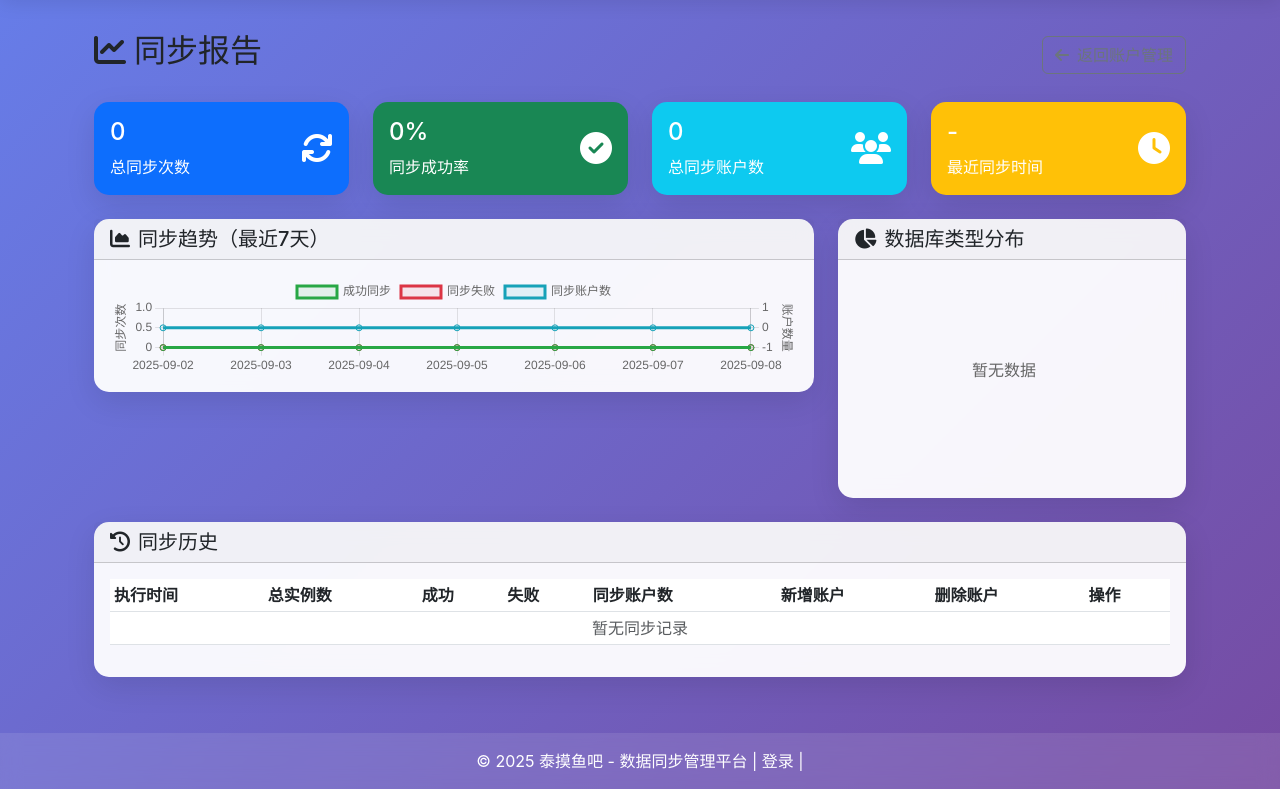
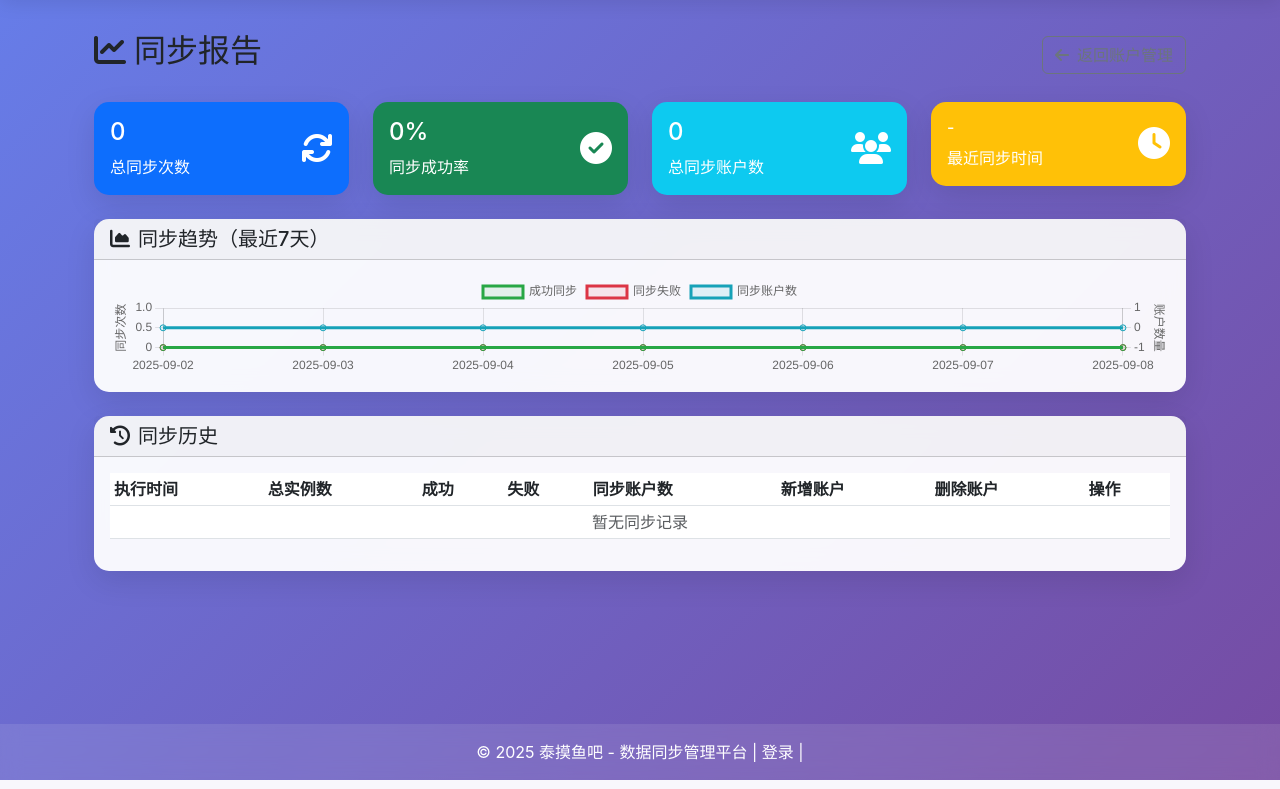
Before and after one commit to nyealovey/TaifishingV4, a Flask app: page /accounts/sync-report in a window 1280 px wide. Shown: the part 56-845 px from the top of the page. Run offline with Flask 3, Linux system fonts and the light colour scheme; the visitor is signed in with stand-in values (Sample User, id 1); data that the repository does not hold is empty; parts of the project's set-up code (start-up, migrations or seed data) failed here and were passed over; some libraries are stand-ins or nearby versions.

Commit message:
ui: 优化同步报告页面布局
- 取消数据库类型分布图表，简化页面布局
- 将同步趋势图改为全宽显示，提供更好的数据展示
- 调整最近同步时间字体大小，从h4改为h6
- 移除相关的JavaScript代码，减少页面复杂度

```diff
--- a/app/templates/accounts/sync_report.html
+++ b/app/templates/accounts/sync_report.html
@@ -65,7 +65,7 @@
                 <div class="card-body">
                     <div class="d-flex justify-content-between">
                         <div>
-                            <h4 class="card-title" id="lastSyncTime">-</h4>
+                            <h6 class="card-title" id="lastSyncTime">-</h6>
                             <p class="card-text">最近同步时间</p>
                         </div>
                         <div class="align-self-center">
@@ -79,7 +79,7 @@
 
     <!-- 趋势图表 -->
     <div class="row mb-4">
-        <div class="col-md-8">
+        <div class="col-12">
             <div class="card">
                 <div class="card-header">
                     <h5 class="mb-0">
@@ -88,18 +88,6 @@
                 </div>
                 <div class="card-body">
                     <canvas id="syncTrendChart" height="100"></canvas>
-                </div>
-            </div>
-        </div>
-        <div class="col-md-4">
-            <div class="card">
-                <div class="card-header">
-                    <h5 class="mb-0">
-                        <i class="fas fa-pie-chart me-2"></i>数据库类型分布
-                    </h5>
-                </div>
-                <div class="card-body">
-                    <canvas id="dbTypeChart" height="200"></canvas>
                 </div>
             </div>
         </div>
@@ -280,9 +268,6 @@
 function createCharts(trendData, dbTypeDistribution) {
     // 创建同步趋势图表
     createSyncTrendChart(trendData);
-
-    // 创建数据库类型分布图表
-    createDbTypeChart(dbTypeDistribution);
 }
 
 function createSyncTrendChart(trendData) {
@@ -356,57 +341,6 @@
     });
 }
 
-function createDbTypeChart(dbTypeDistribution) {
-    const ctx = document.getElementById('dbTypeChart').getContext('2d');
-
-    const labels = Object.keys(dbTypeDistribution);
-    const data = Object.values(dbTypeDistribution);
-
-    // 如果没有数据，显示空状态
-    if (labels.length === 0) {
-        ctx.font = '16px Arial';
-        ctx.fillStyle = '#666';
-        ctx.textAlign = 'center';
-        ctx.fillText('暂无数据', ctx.canvas.width / 2, ctx.canvas.height / 2);
-        return;
-    }
-
-    new Chart(ctx, {
-        type: 'doughnut',
-        data: {
-            labels: labels,
-            datasets: [{
-                data: data,
-                backgroundColor: [
-                    'rgba(54, 162, 235, 0.8)',
-                    'rgba(255, 99, 132, 0.8)',
-                    'rgba(255, 205, 86, 0.8)',
-                    'rgba(75, 192, 192, 0.8)',
-                    'rgba(153, 102, 255, 0.8)',
-                    'rgba(255, 159, 64, 0.8)'
-                ],
-                borderColor: [
-                    'rgba(54, 162, 235, 1)',
-                    'rgba(255, 99, 132, 1)',
-                    'rgba(255, 205, 86, 1)',
-                    'rgba(75, 192, 192, 1)',
-                    'rgba(153, 102, 255, 1)',
-                    'rgba(255, 159, 64, 1)'
-                ],
-                borderWidth: 2
-            }]
-        },
-        options: {
-            responsive: true,
-            maintainAspectRatio: false,
-            plugins: {
-                legend: {
-                    position: 'bottom',
-                }
-            }
-        }
-    });
-}
 
 function getLast7Days() {
     const days = [];
```
